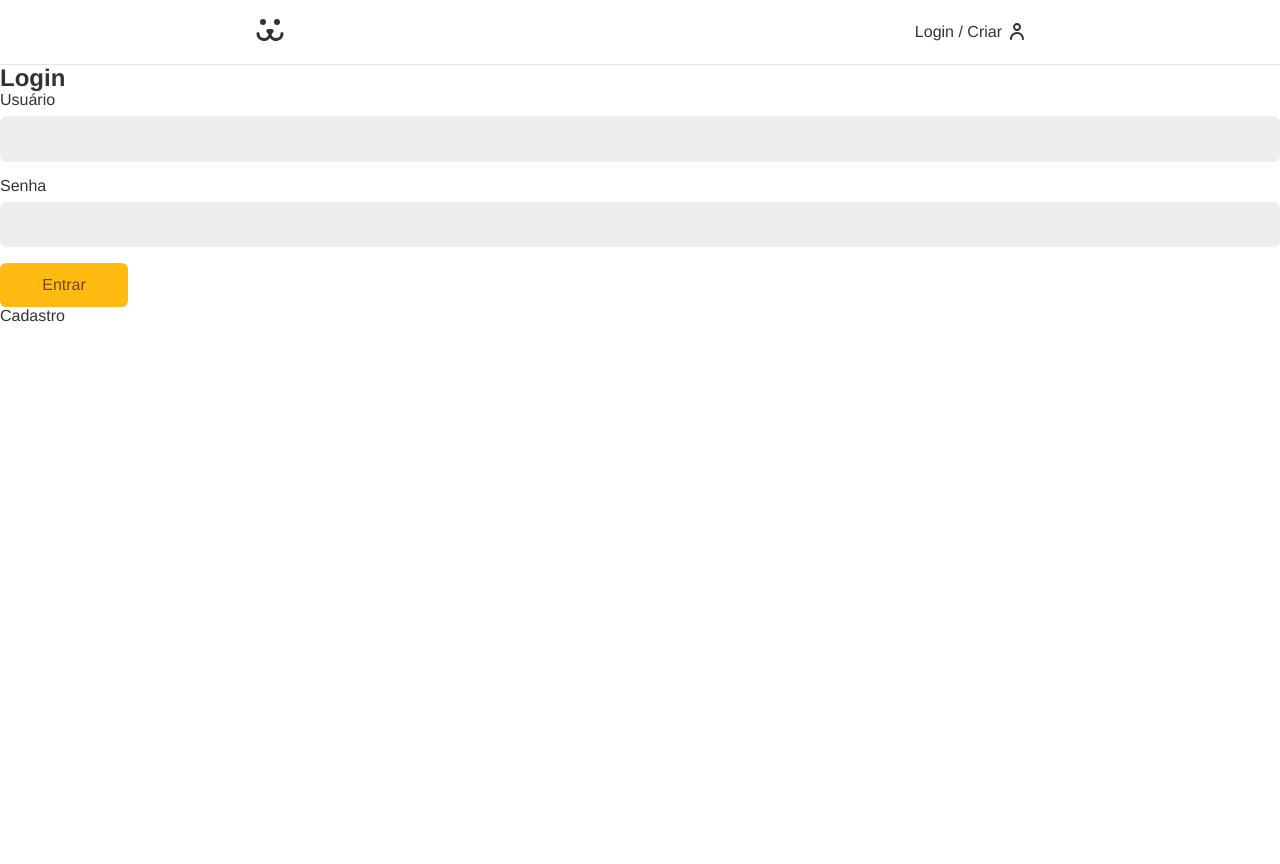
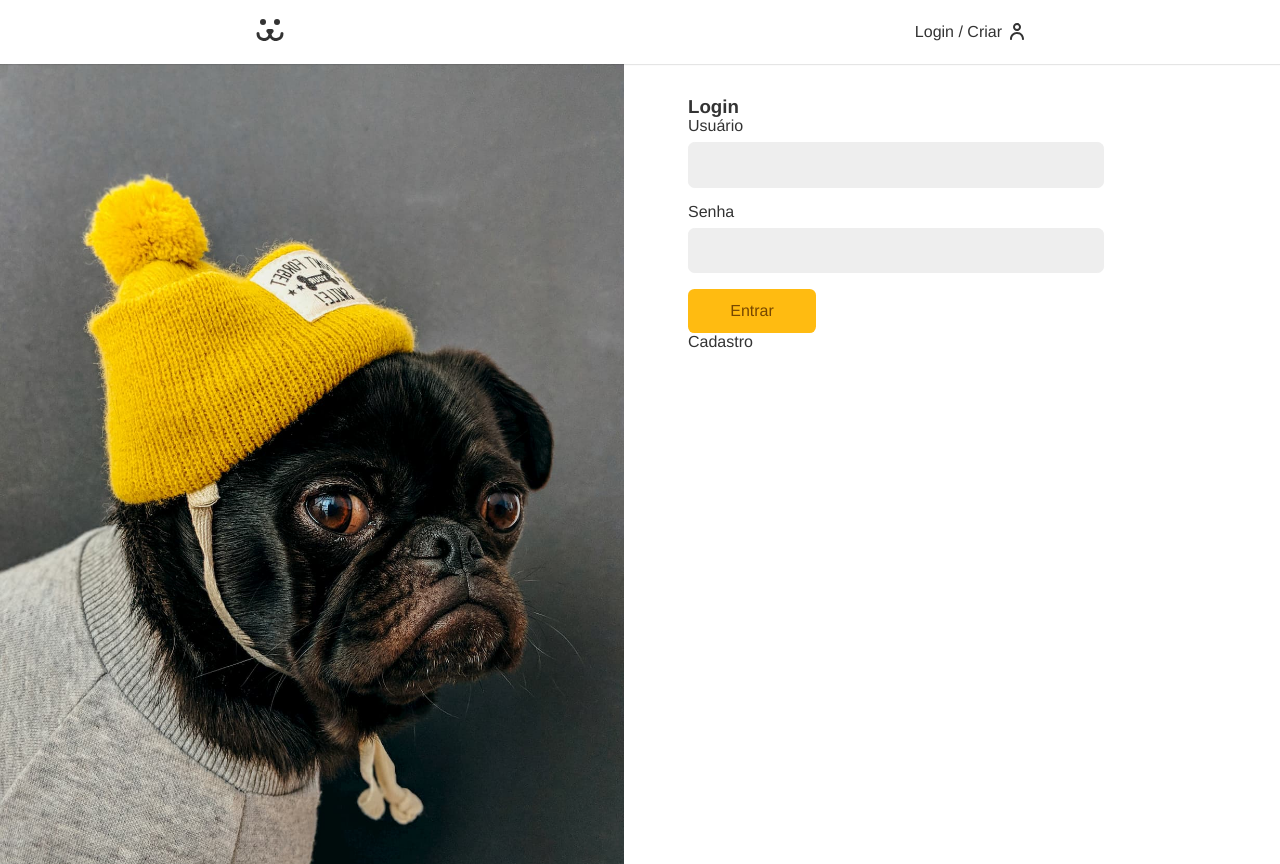
Before and after one commit to thainabiudes/dogs, a React (Create React App) app: page /login in a window 1280 px wide. Before the commit the page ends 800 px from the top, so only its background shows below. Built offline with nearby package versions, Linux system fonts and the light colour scheme.

Commit message:
feat: implementa mudança de rota ao verificar login

```diff
--- a/src/Components/Login/Login.js
+++ b/src/Components/Login/Login.js
@@ -1,13 +1,19 @@
-import React from 'react';
-import { Routes, Route } from 'react-router-dom';
-import LoginForm from './LoginForm';
-import LoginCreate from './LoginCreate';
-import LoginPasswordLost from './LoginPasswordLost';
-import LoginPasswordReset from './LoginPasswordReset';
+import React from "react";
+import { Routes, Route, Navigate } from "react-router-dom";
+import LoginForm from "./LoginForm";
+import LoginCreate from "./LoginCreate";
+import LoginPasswordLost from "./LoginPasswordLost";
+import LoginPasswordReset from "./LoginPasswordReset";
+import { UserContext } from "../../UserContext";
+import styles from "./Login.module.css";
 
 const Login = () => {
+  const { login } = React.useContext(UserContext);
+
+  if (login === true) return <Navigate to="/conta" />;
   return (
-    <div>
+    <section className={styles.login}>
+      <div className={styles.forms}>
         <Routes>
           <Route path="/" element={<LoginForm />} />
           <Route path="criar" element={<LoginCreate />} />
@@ -15,6 +21,7 @@ const Login = () => {
           <Route path="resetar" element={<LoginPasswordReset />} />
         </Routes>
       </div>
+    </section>
   );
 };
 
```
Lines whose indentation alone changed are shown as unchanged.
